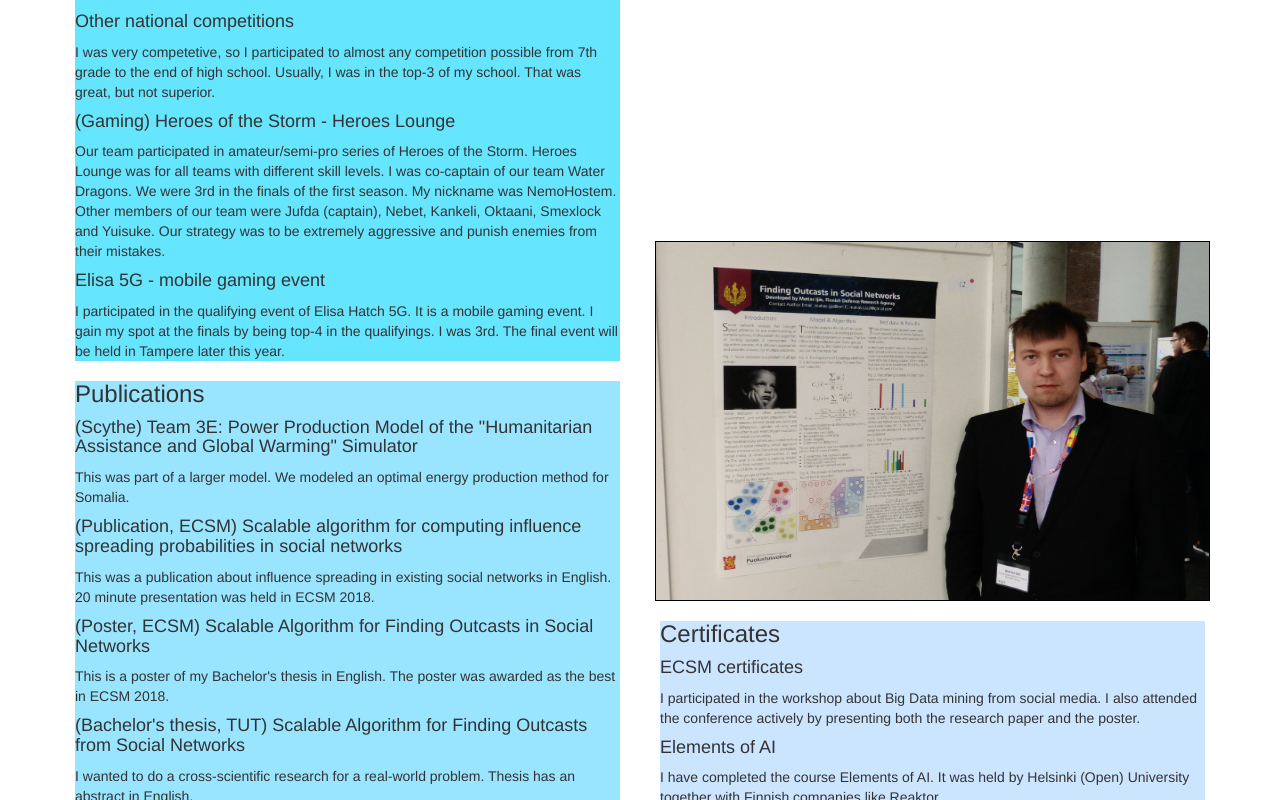
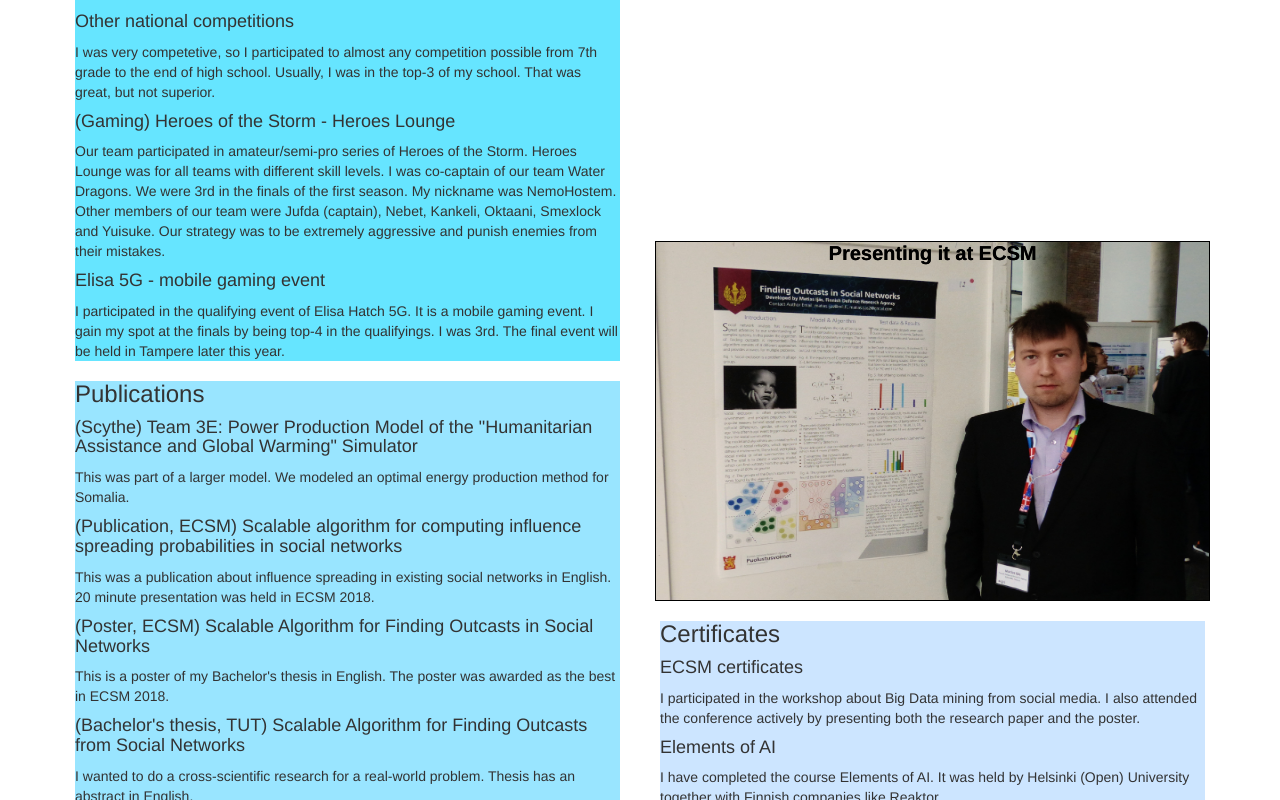
Before and after one commit to NemoHostem/VirtualCV, a plain HTML site: page other.html in a window 1280 px wide. Shown: the part 643-1443 px from the top of the page. Drawn offline with nearby package versions, Linux system fonts and the light colour scheme.

Commit message:
Added text to the photo in other.html
The image was not visible by some weird reason. It works in a local
version, but not in Github?

```diff
--- a/other.html
+++ b/other.html
@@ -76,6 +76,7 @@
 		<embed src="imgs/poster.pdf" style="width:100%;height:760px;" type="application/pdf">
 		</br>
 		<div class="poster">
+		<h4>Presenting it at ECSM</h4>
 		</div>
 		<div class="d4">
 		<h3>Certificates</h3>
```
